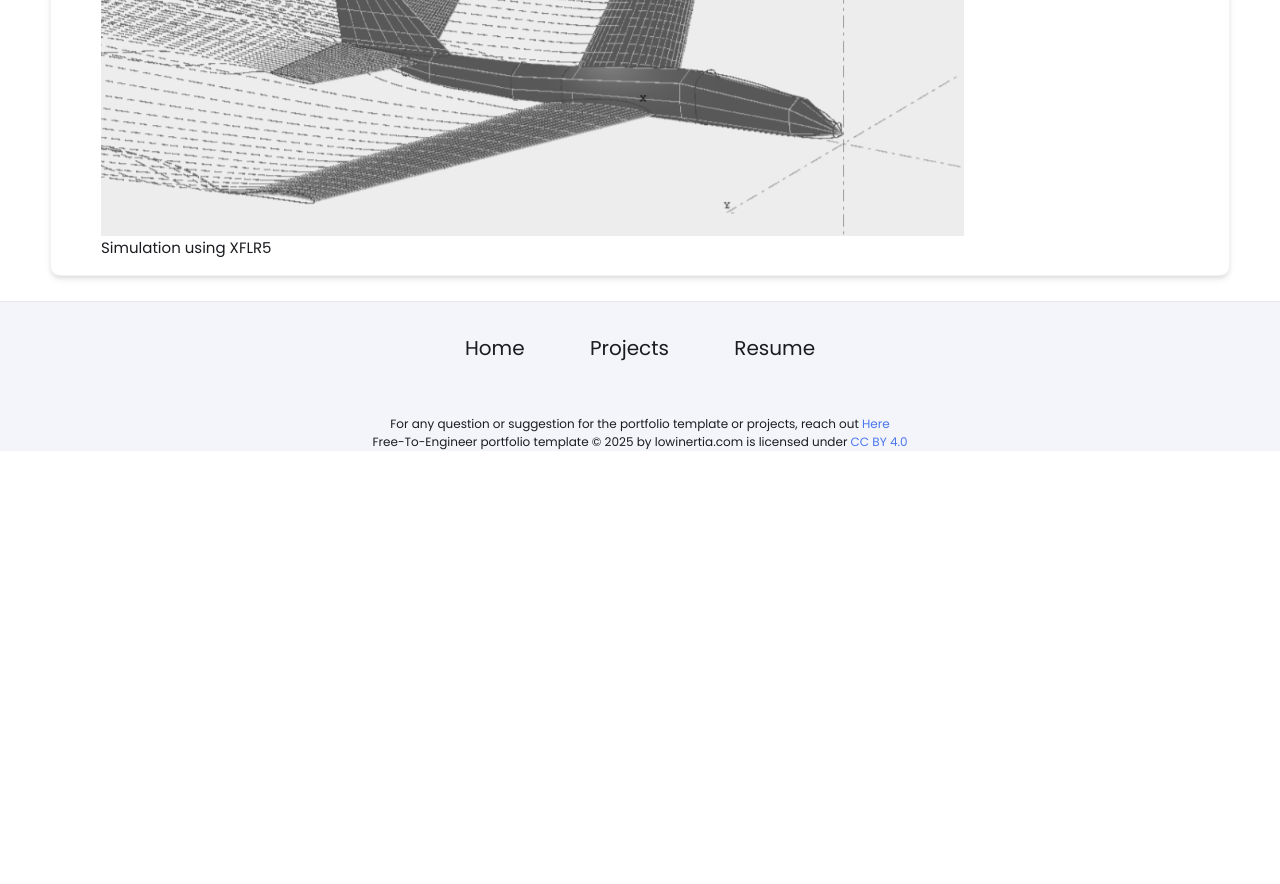
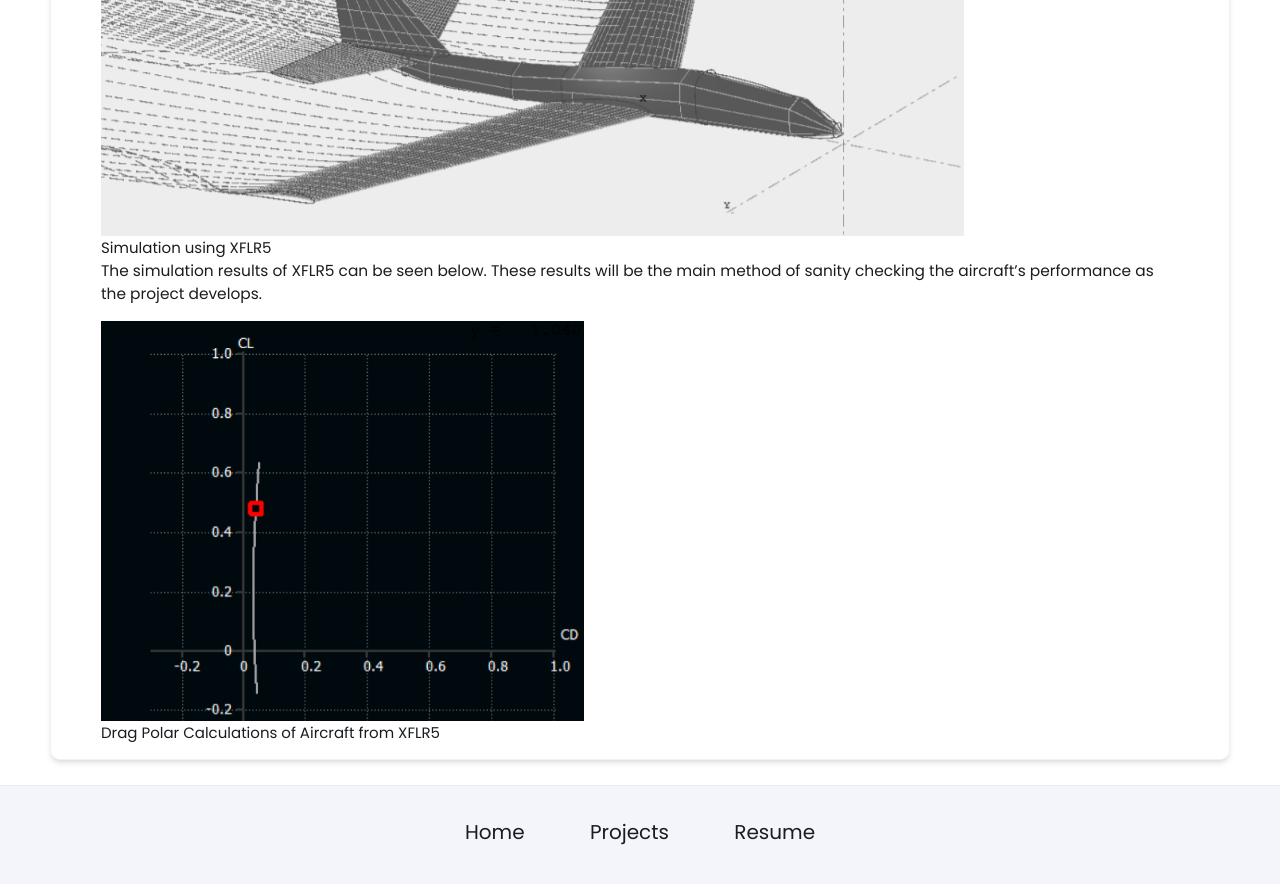
Before and after one commit to Jay-Patel-Engineer/Jay-Patel-Engineer.github.io, a Jekyll site: the page built from _projects/rcaircraft/index.md, in a window 1280 px wide and 900 px high, scrolled down 1501 px. Shown: the top 884 px of the window. Built offline with Jekyll 4.4.1, drawn with Linux system fonts in a browser that asks for light colours; before the commit the page ends 1952 px from its top, so only the background shows below that.

Commit message:
Update index.md

```diff
--- a/_projects/rcaircraft/index.md
+++ b/_projects/rcaircraft/index.md
@@ -18,3 +18,7 @@ By modeling the aircraft using XFLR5 and SolidWorks, a baseline set of parameter
 <span style="font-size: 15px">SolidWorks Model of Aircraft and Inertia Tensor</span>
 {% include image-gallery.html images="xflrsim.png" height="400"%}
 <span style="font-size: 15px">Simulation using XFLR5</span>
+<br>
+The simulation results of XFLR5 can be seen below. These results will be the main method of sanity checking the aircraft's performance as the project develops.
+{% include image-gallery.html images="xflrdragpolar.png" height="400"%}
+<span style="font-size: 15px">Drag Polar Calculations of Aircraft from XFLR5</span>
```
